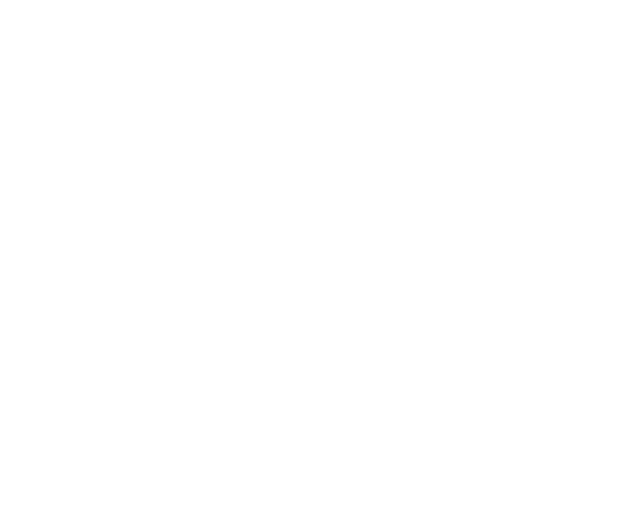
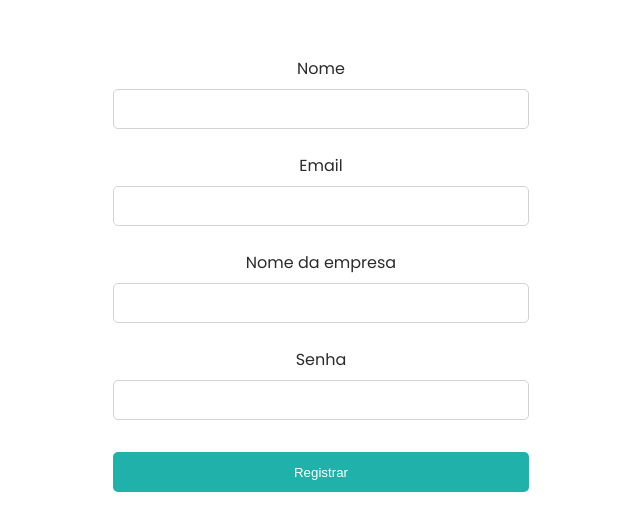
Before and after one commit to MarcusVSRDev/reimagined-palm-tree, a React (Create React App) app: page /registro in a window 1280 px wide. Shown: the top 530 px of the page, without its empty margins (319-959 px from the left). Built offline with nearby package versions, Linux system fonts and the light colour scheme.

Commit message:
Feito a página de login e de registro (com error 400). Iniciando a páginas de perfis

```diff
--- a/src/Pages/Login/index.js
+++ b/src/Pages/Login/index.js
@@ -1,14 +1,29 @@
 import React, { useState } from "react";
 //import styles from "./Login.css";//
 import "./Login.css";
+import { api } from "../../Services/api";
+import { login } from "../../Services/utils"
+import { useHistory } from "react-router-dom";
 
 export default function Login() {
   const [username, setUsername] = useState();
   const [password, setPassword] = useState();
 
+  const history = useHistory();
+
   function Submit(event) {
     event.preventDefault();
-    console.log(username, password);
+    api
+      .post("/login", {
+        username,
+        password
+      })
+      .then(resp => {
+        login(resp.data.token);
+        console.log(resp);
+        history.push("/profiles");
+      })
+      .catch(error => console.log(error));
   }
 
   return (
--- a/src/Pages/Register/index.js
+++ b/src/Pages/Register/index.js
@@ -1,5 +1,56 @@
-import React from "react";
+import React, { useState } from "react";
+import { useHistory } from "react-router-dom";
+import { api } from "../../Services/api";
 
 export default function Register() {
-  return <div></div>;
+  const [name, setUsername] = useState();
+  const [email, setUseremail] = useState();
+  const [companyName, setCompanyName] = useState();
+  const [password, setPassword] = useState();
+
+  const history = useHistory();
+
+  function Submit(event) {
+    event.preventDefault();
+    api
+      .post("/perfis", {
+        nome: name,
+        email: email,
+        senha: password,
+        nome_empreas: companyName
+      })
+      .then(resp => {
+        console.log(resp)
+        history.push("/");
+      })
+      .catch(error => console.log(error));
+  }
+
+  return (<div className="form">
+    <form onSubmit={Submit}>
+
+      <label>
+        Nome
+        <input type="text" onChange={(event) => setUsername(event.target.value)} />
+      </label>
+
+      <label>
+        Email
+        <input type="text" onChange={(event) => setUseremail(event.target.value)} />
+      </label>
+
+      <label>
+        Nome da empresa
+        <input type="text" onChange={(event) => setCompanyName(event.target.value)} />
+      </label>
+
+      <label>
+        Senha
+        <input type="password" onChange={(event) => setPassword(event.target.value)} />
+      </label>
+
+      <button>Registrar</button>
+
+    </form>
+  </div>);
 }
--- a/src/routes.js
+++ b/src/routes.js
@@ -1,6 +1,8 @@
 import React from "react";
 import { Switch, Route } from "react-router-dom";
 import Login from "./Pages/Login";
+import Register from "./Pages/Register";
+import Profiles from "./Pages/Profiles";
 
 export default function Routes() {
   return (
@@ -9,6 +11,14 @@ export default function Routes() {
         <Route exact path="/">
           <Login />
         </Route>
+
+        <Route exact path="/registro">
+          <Register />
+        </Route>
+
+        <Route exact path="/perfis">
+          <Profiles />
+        </Route>
       </Switch>
     </div >
   );
```
